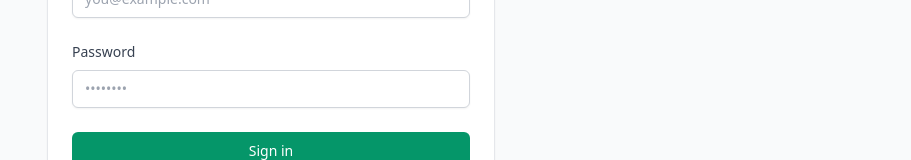
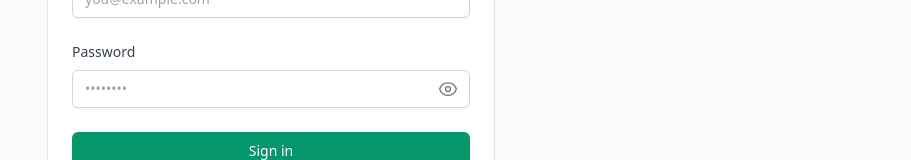
Before and after one commit to nikhil2004nk/expense-tracker-frontend-ts, a React (Vite) app: page /#/login in a window 1280 px wide. Shown: the part 334-494 px from the top of the page, without its empty margins (369-1280 px from the left). Built offline with nearby package versions, Linux system fonts and the light colour scheme; no server answers.

Commit message:
added eye toggel in pasword of login and register

```diff
--- a/src/pages/auth/Login.tsx
+++ b/src/pages/auth/Login.tsx
@@ -4,7 +4,7 @@ import { z } from 'zod'
 import { zodResolver } from '@hookform/resolvers/zod'
 import { useNavigate, useLocation, Link } from 'react-router-dom'
 import { login } from '../../services/auth'
-import { XCircleIcon, ArrowPathIcon, MoonIcon, SunIcon } from '@heroicons/react/24/outline'
+import { XCircleIcon, ArrowPathIcon, MoonIcon, SunIcon, EyeIcon, EyeSlashIcon } from '@heroicons/react/24/outline'
 import ScrollToTop from '../../components/common/ScrollToTop'
 import { useI18n } from '../../contexts/I18nContext'
 import { useTheme } from '../../contexts/ThemeContext'
@@ -30,6 +30,7 @@ export default function Login() {
   })
   type FormData = z.infer<typeof schema>
   const [serverError, setServerError] = useState('')
+  const [showPassword, setShowPassword] = useState(false)
   const { register, handleSubmit, formState: { errors, isSubmitting } } = useForm<FormData>({
     resolver: zodResolver(schema) as any,
     mode: 'onTouched',
@@ -121,14 +122,28 @@ export default function Login() {
 
             <div>
               <label htmlFor="password" className="block text-sm font-medium text-gray-700 dark:text-gray-300 mb-2">{t('password')}</label>
+              <div className="relative">
                 <input
                   id="password"
-                type="password"
+                  type={showPassword ? 'text' : 'password'}
                   autoComplete="current-password"
-                className={`block w-full rounded-md border px-3 py-2 text-sm shadow-sm placeholder-gray-400 dark:placeholder-gray-500 focus:outline-none focus:ring-2 focus:ring-emerald-500 focus:border-emerald-500 dark:bg-gray-700 dark:text-white dark:border-gray-600 ${errors.password ? 'border-red-300 dark:border-red-500 focus:ring-red-500 focus:border-red-500' : 'border-gray-300 dark:border-gray-600'}`}
+                  className={`block w-full rounded-md border px-3 py-2 pr-10 text-sm shadow-sm placeholder-gray-400 dark:placeholder-gray-500 focus:outline-none focus:ring-2 focus:ring-emerald-500 focus:border-emerald-500 dark:bg-gray-700 dark:text-white dark:border-gray-600 ${errors.password ? 'border-red-300 dark:border-red-500 focus:ring-red-500 focus:border-red-500' : 'border-gray-300 dark:border-gray-600'}`}
                   placeholder="••••••••"
                   {...register('password')}
                 />
+                <button
+                  type="button"
+                  onClick={() => setShowPassword((v) => !v)}
+                  className="absolute inset-y-0 right-0 flex items-center pr-3 text-gray-500 dark:text-gray-400 hover:text-gray-700 dark:hover:text-gray-200 focus:outline-none"
+                  aria-label={showPassword ? 'Hide password' : 'Show password'}
+                >
+                  {showPassword ? (
+                    <EyeSlashIcon className="h-5 w-5" />
+                  ) : (
+                    <EyeIcon className="h-5 w-5" />
+                  )}
+                </button>
+              </div>
               {errors.password && <p className="mt-2 text-sm text-red-600 dark:text-red-400" role="alert">{errors.password.message}</p>}
             </div>
 
--- a/src/pages/auth/Register.tsx
+++ b/src/pages/auth/Register.tsx
@@ -4,7 +4,7 @@ import { z } from 'zod'
 import { zodResolver } from '@hookform/resolvers/zod'
 import { useNavigate, Link } from 'react-router-dom'
 import { register as registerUser } from '../../services/auth'
-import { XCircleIcon, CheckCircleIcon, ArrowPathIcon, MoonIcon, SunIcon } from '@heroicons/react/24/outline'
+import { XCircleIcon, CheckCircleIcon, ArrowPathIcon, MoonIcon, SunIcon, EyeIcon, EyeSlashIcon } from '@heroicons/react/24/outline'
 import ScrollToTop from '../../components/common/ScrollToTop'
 import { useI18n } from '../../contexts/I18nContext'
 import { useTheme } from '../../contexts/ThemeContext'
@@ -35,6 +35,8 @@ export default function Register() {
   type FormData = z.infer<typeof schema>
   const [serverError, setServerError] = useState('')
   const [serverSuccess, setServerSuccess] = useState('')
+  const [showPassword, setShowPassword] = useState(false)
+  const [showConfirmPassword, setShowConfirmPassword] = useState(false)
 
   const { register, handleSubmit, formState: { errors, isSubmitting } } = useForm<FormData>({
     resolver: zodResolver(schema) as any,
@@ -154,27 +156,55 @@ export default function Register() {
 
             <div>
               <label htmlFor="password" className="block text-sm font-medium text-gray-700 dark:text-gray-300 mb-2">{t('password')}</label>
+              <div className="relative">
                 <input
                   id="password"
-                type="password"
+                  type={showPassword ? 'text' : 'password'}
                   autoComplete="new-password"
-                className={`block w-full rounded-md border px-3 py-2 text-sm shadow-sm placeholder-gray-400 dark:placeholder-gray-500 focus:outline-none focus:ring-2 focus:ring-emerald-500 focus:border-emerald-500 dark:bg-gray-700 dark:text-white dark:border-gray-600 ${errors.password ? 'border-red-300 dark:border-red-500 focus:ring-red-500 focus:border-red-500' : 'border-gray-300 dark:border-gray-600'}`}
+                  className={`block w-full rounded-md border px-3 py-2 pr-10 text-sm shadow-sm placeholder-gray-400 dark:placeholder-gray-500 focus:outline-none focus:ring-2 focus:ring-emerald-500 focus:border-emerald-500 dark:bg-gray-700 dark:text-white dark:border-gray-600 ${errors.password ? 'border-red-300 dark:border-red-500 focus:ring-red-500 focus:border-red-500' : 'border-gray-300 dark:border-gray-600'}`}
                   placeholder="••••••••"
                   {...register('password')}
                 />
+                <button
+                  type="button"
+                  onClick={() => setShowPassword((v) => !v)}
+                  className="absolute inset-y-0 right-0 flex items-center pr-3 text-gray-500 dark:text-gray-400 hover:text-gray-700 dark:hover:text-gray-200 focus:outline-none"
+                  aria-label={showPassword ? 'Hide password' : 'Show password'}
+                >
+                  {showPassword ? (
+                    <EyeSlashIcon className="h-5 w-5" />
+                  ) : (
+                    <EyeIcon className="h-5 w-5" />
+                  )}
+                </button>
+              </div>
               {errors.password && <p className="mt-2 text-sm text-red-600 dark:text-red-400" role="alert">{errors.password.message}</p>}
             </div>
 
             <div>
               <label htmlFor="confirmPassword" className="block text-sm font-medium text-gray-700 dark:text-gray-300 mb-2">{t('confirm_password')}</label>
+              <div className="relative">
                 <input
                   id="confirmPassword"
-                type="password"
+                  type={showConfirmPassword ? 'text' : 'password'}
                   autoComplete="new-password"
-                className={`block w-full rounded-md border px-3 py-2 text-sm shadow-sm placeholder-gray-400 dark:placeholder-gray-500 focus:outline-none focus:ring-2 focus:ring-emerald-500 focus:border-emerald-500 dark:bg-gray-700 dark:text-white dark:border-gray-600 ${errors.confirmPassword ? 'border-red-300 dark:border-red-500 focus:ring-red-500 focus:border-red-500' : 'border-gray-300 dark:border-gray-600'}`}
+                  className={`block w-full rounded-md border px-3 py-2 pr-10 text-sm shadow-sm placeholder-gray-400 dark:placeholder-gray-500 focus:outline-none focus:ring-2 focus:ring-emerald-500 focus:border-emerald-500 dark:bg-gray-700 dark:text-white dark:border-gray-600 ${errors.confirmPassword ? 'border-red-300 dark:border-red-500 focus:ring-red-500 focus:border-red-500' : 'border-gray-300 dark:border-gray-600'}`}
                   placeholder="••••••••"
                   {...register('confirmPassword')}
                 />
+                <button
+                  type="button"
+                  onClick={() => setShowConfirmPassword((v) => !v)}
+                  className="absolute inset-y-0 right-0 flex items-center pr-3 text-gray-500 dark:text-gray-400 hover:text-gray-700 dark:hover:text-gray-200 focus:outline-none"
+                  aria-label={showConfirmPassword ? 'Hide password' : 'Show password'}
+                >
+                  {showConfirmPassword ? (
+                    <EyeSlashIcon className="h-5 w-5" />
+                  ) : (
+                    <EyeIcon className="h-5 w-5" />
+                  )}
+                </button>
+              </div>
               {errors.confirmPassword && <p className="mt-2 text-sm text-red-600 dark:text-red-400" role="alert">{errors.confirmPassword.message}</p>}
             </div>
 
```
Lines whose indentation alone changed are shown as unchanged.
